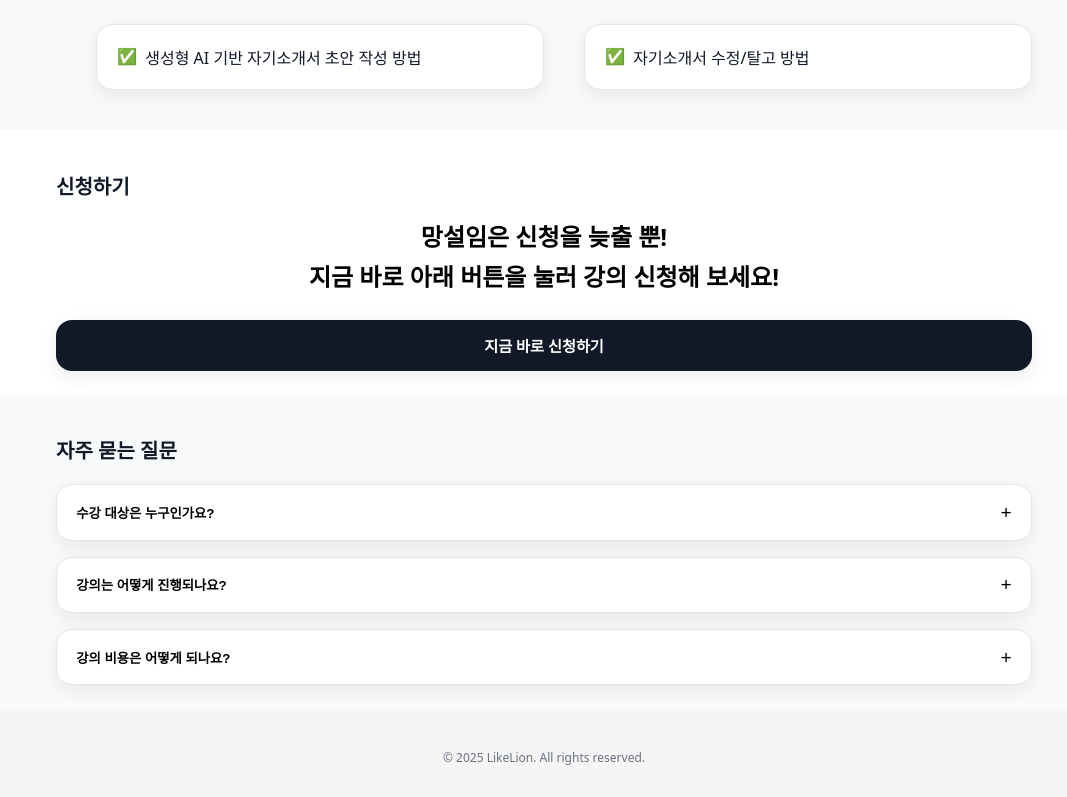
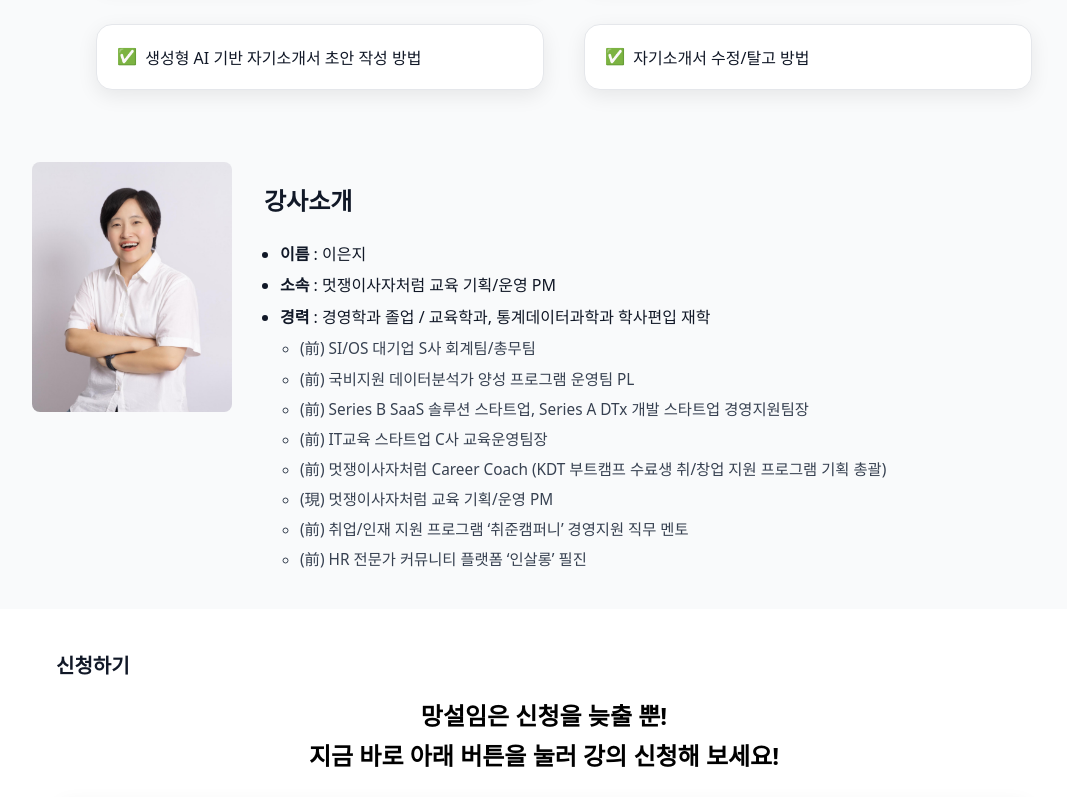
Before and after one commit to sipoon07/harmonium-likelion-v2, a React (Vite) app: page / in a window 1280 px wide. Shown: the part 980-1777 px from the top of the page, without its empty margins (96-1163 px from the left). Built offline with nearby package versions, Linux system fonts and the light colour scheme; the HTML template or start-up script is replaced by a standard one; a web font is replaced by a local one.

Commit message:
InstructorSection add

```diff
--- a/src/App.tsx
+++ b/src/App.tsx
@@ -2,6 +2,7 @@ import Header from "./components/Header";
 import HeroSection from "./sections/HeroSection";
 import OverviewSection from "./sections/OverviewSection";
 import CurriculumSection from "./sections/CurriculumSection";
+import InstructorSection from "./sections/InstructorSection";
 import ApplySection from "./sections/ApplySection";
 import FaqSection from "./sections/FaqSection";
 import styles from "./App.module.css";
@@ -13,6 +14,7 @@ export default function App() {
       <HeroSection />
       <OverviewSection />
       <CurriculumSection />
+      <InstructorSection />
       <ApplySection />
       <FaqSection />
       <footer className={styles.footer}>
--- /dev/null
+++ b/src/sections/InstructorSection.module.css
@@ -0,0 +1,70 @@
+.wrap {
+  background: var(--bg-muted);
+  padding: 2rem 1.5rem;
+}
+
+.title {
+  font-size: 1.5rem;
+  font-weight: 800;
+  margin-bottom: 1.5rem; /* 제목과 내용 간격 */
+}
+
+.inner {
+  max-width: 64rem;
+  margin: 0 auto;
+  display: flex;
+  flex-direction: column;
+  gap: 2rem;
+}
+
+@media (min-width: 768px) {
+  .inner {
+    flex-direction: row;
+    align-items: flex-start;
+  }
+}
+
+.photoWrap {
+  flex: 0 0 200px;
+}
+
+.photo {
+  width: 100%;
+  height: auto;
+  border-radius: 8px;
+  object-fit: cover;
+}
+
+.info {
+  flex: 1;
+}
+
+.baseList {
+  margin: 0;
+  padding-left: 1rem;
+  list-style: disc;
+  color: #111827;
+}
+
+.baseList > li {
+  line-height: 1.7;
+  margin: .25rem 0;
+  font-size: 1rem;
+}
+
+.label {
+  font-weight: 700;
+}
+
+.subList {
+  margin-top: .35rem;
+  padding-left: 1.25rem;
+  list-style: circle;
+  color: #374151;
+}
+
+.subList > li {
+  margin: .25rem 0;
+  line-height: 1.7;
+  font-size: .96rem;
+}
--- /dev/null
+++ b/src/sections/InstructorSection.tsx
@@ -0,0 +1,49 @@
+import styles from "./InstructorSection.module.css";
+import instructorPhoto from "../assets/instructor.png"; // ← 업로드한 사진 파일명을 이렇게 저장
+
+const CAREERS: string[] = [
+  "(前) SI/OS 대기업 S사 회계팀/총무팀",
+  "(前) 국비지원 데이터분석가 양성 프로그램 운영팀 PL",
+  "(前) Series B SaaS 솔루션 스타트업, Series A DTx 개발 스타트업 경영지원팀장",
+  "(前) IT교육 스타트업 C사 교육운영팀장",
+  "(前) 멋쟁이사자처럼 Career Coach (KDT 부트캠프 수료생 취/창업 지원 프로그램 기획 총괄)",
+  "(現) 멋쟁이사자처럼 교육 기획/운영 PM",
+  "(前) 취업/인재 지원 프로그램 ‘취준캠퍼니’ 경영지원 직무 멘토",
+  "(前) HR 전문가 커뮤니티 플랫폼 ‘인살롱’ 필진",
+];
+
+export default function InstructorSection() {
+  return (
+    <section id="instructor" className={styles.wrap}>
+      <div className={styles.inner}>
+        {/* 왼쪽: 강사사진 */}
+        <div className={styles.photoWrap}>
+          <img
+            src={instructorPhoto}
+            alt="강사 이은지"
+            className={styles.photo}
+          />
+        </div>
+
+        {/* 오른쪽: 강사 정보 */}
+        <div className={styles.info}>
+          <h2 className={styles.title}>강사소개</h2>
+          <ul className={styles.baseList}>
+            <li><strong className={styles.label}>이름</strong> : 이은지</li>
+            <li>
+              <strong className={styles.label}>소속</strong> : 멋쟁이사자처럼 교육 기획/운영 PM
+            </li>
+            <li>
+              <strong className={styles.label}>경력</strong> : 경영학과 졸업 / 교육학과, 통계데이터과학과 학사편입 재학
+              <ul className={styles.subList}>
+                {CAREERS.map((c) => (
+                  <li key={c}>{c}</li>
+                ))}
+              </ul>
+            </li>
+          </ul>
+        </div>
+      </div>
+    </section>
+  );
+}
--- a/src/sections/OverviewSection.tsx
+++ b/src/sections/OverviewSection.tsx
@@ -3,7 +3,7 @@ import styles from "./OverviewSection.module.css";
 export default function OverviewSection() {
   const items = [
     { icon: "⏰", label: "강의 시간", value: "2025. 08. 07 (목) 14:00 ~ 16:00" },
-    { icon: "🗺️", label: "강의 장소", value: "ZOOM" },
+    { icon: "🗺️", label: "강의 장소", value: "ZOOM (주소는 추후 공개예정)" },
     { icon: "🗓️", label: "모집 기간", value: "2025. 08. 04. (월) 15:00 ~ 2025. 08. 06 (수) 15:00" },
     { icon: "💰", label: "참가 비용", value: "무료" },
   ];
```
Also changed, not shown: src/assets/instructor.png (added).
